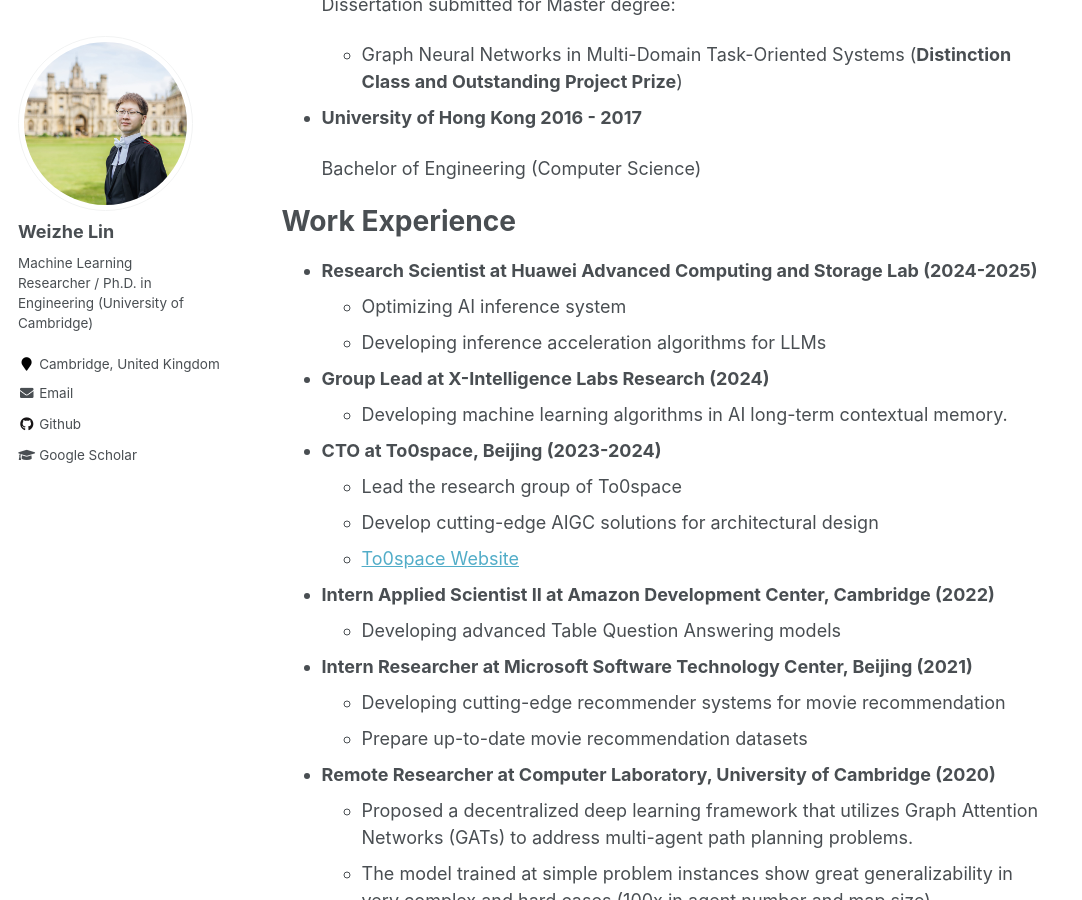
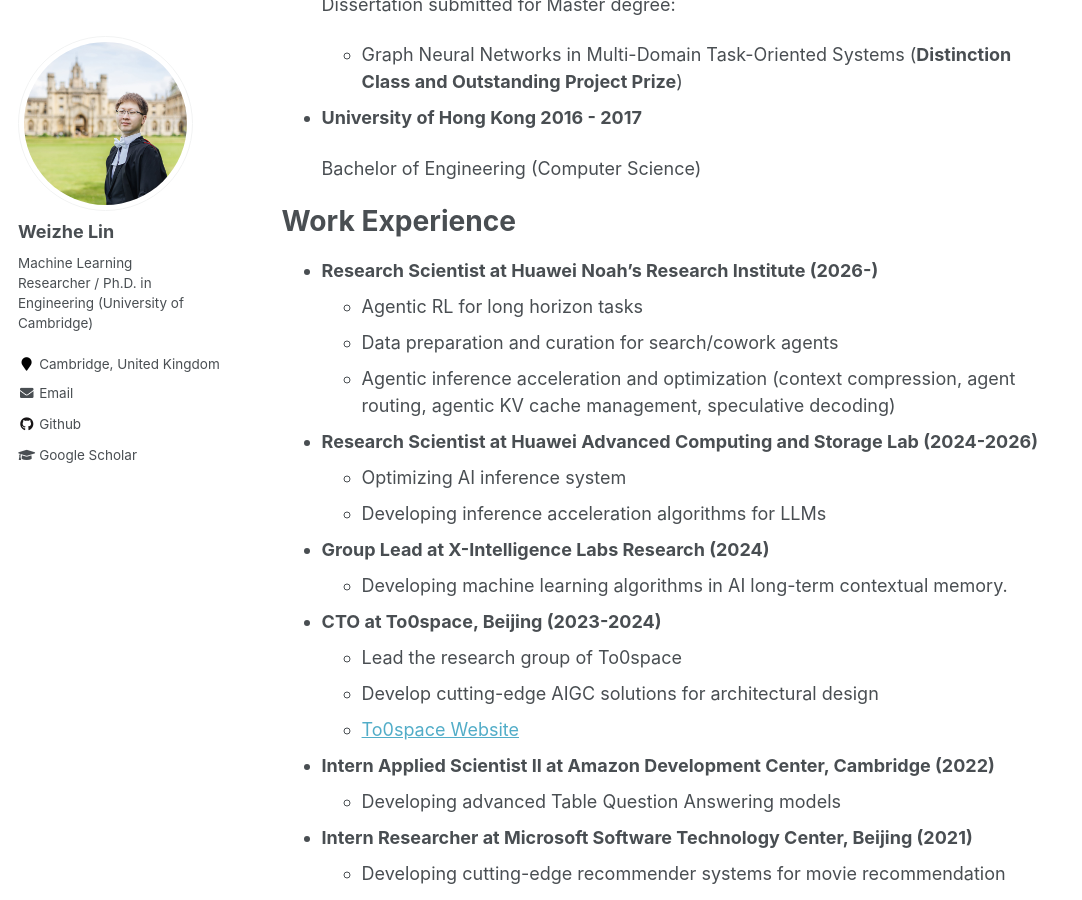
Before and after one commit to LinWeizheDragon/LinWeizheDragon.github.io, a Jekyll site: the page built from index.md, in a window 1280 px wide and 900 px high, scrolled down 1095 px. Shown: the whole window, without its empty margins (0-1082 px from the left). Built offline with Jekyll 4.4.1, drawn with Linux system fonts in a browser that asks for light colours; our own code applies the rules of GitHub Pages for plain Markdown files.

Commit message:
Update index.md

```diff
--- a/index.md
+++ b/index.md
@@ -34,7 +34,12 @@ This page is to list some of my projects and publications to help other research
 
 
 # Work Experience
-* **Research Scientist at Huawei Advanced Computing and Storage Lab (2024-2025)**
+* **Research Scientist at Huawei Noah's Research Institute (2026-)**
+  * Agentic RL for long horizon tasks
+  * Data preparation and curation for search/cowork agents
+  * Agentic inference acceleration and optimization (context compression, agent routing, agentic KV cache management, speculative decoding)
+
+* **Research Scientist at Huawei Advanced Computing and Storage Lab (2024-2026)**
   * Optimizing AI inference system
   * Developing inference acceleration algorithms for LLMs
 
```
